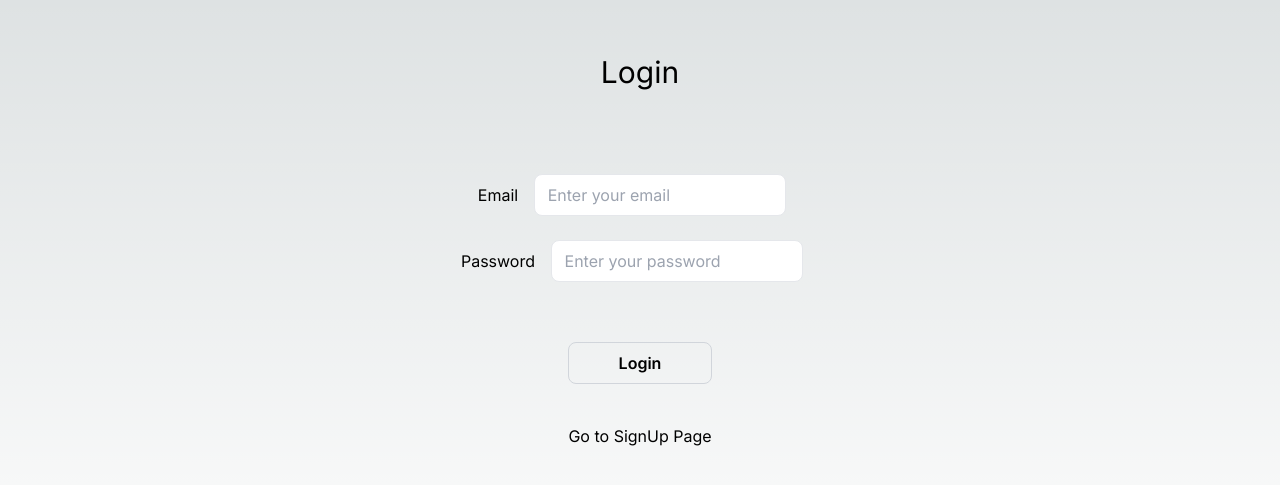
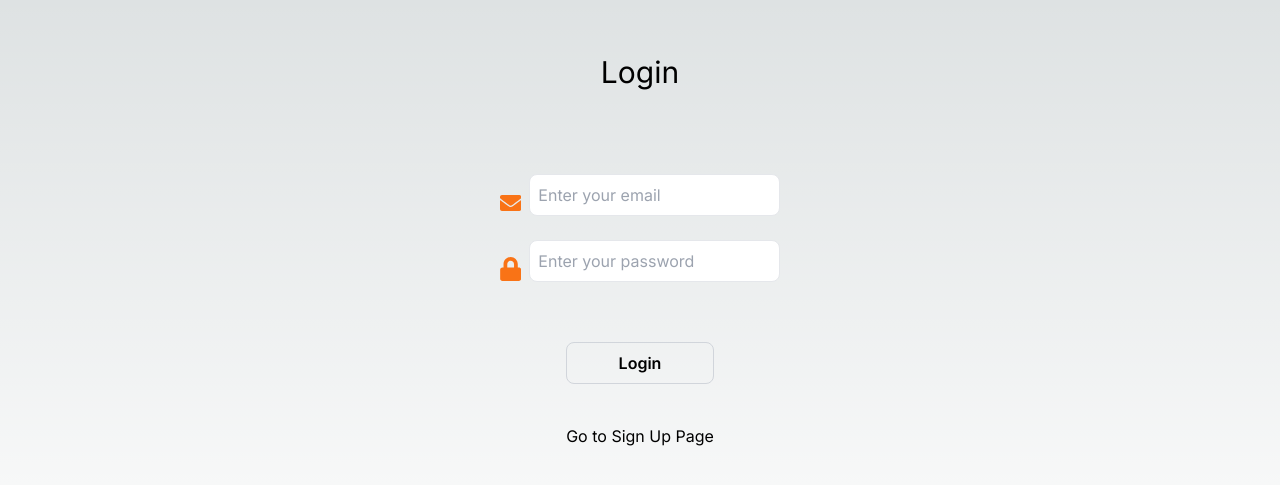
Before and after one commit to Soumyadipmaity1/User-Auth-app, a Next.js app: page /login in a window 1280 px wide. Shown: the part 159-644 px from the top of the page. Built offline with nearby package versions, Linux system fonts and the light colour scheme.

Commit message:
chore: Update login page with email and password input styling

```diff
--- a/src/app/login/page.tsx
+++ b/src/app/login/page.tsx
@@ -4,6 +4,8 @@ import { useRouter } from "next/navigation";
 import React, { useEffect } from "react";
 import axios from "axios";
 import toast from "react-hot-toast";
+import { FaEnvelope, FaLock } from "react-icons/fa";
+
 function page() {
   const router = useRouter();
   const [user, setUser] = React.useState({
@@ -35,28 +37,28 @@ toast.error(error.message)
       }
   }, [user]);
   return (
-    <div className="flex flex-col items-center justify-center min-h-screen py-5 ">
-      <h1 className=" p-5 text-3xl pb-20">{loading ? "Processing" : "Login"}</h1>
-      <div className="p-1 ">
-        <label htmlFor="email">Email</label>
+    <div className="flex flex-col items-center justify-center min-h-screen py-5">
+    <h1 className="p-5 text-3xl pb-20">{loading ? "Processing" : "Login"}</h1>
+    <div className="p-1 flex items-center w-72">
+      <FaEnvelope className="text-orange-500 mr-2 text-2xl" />
       <input
         type="email"
         id="email"
         value={user.email}
         onChange={(e) => setUser({ ...user, email: e.target.value })}
-          placeholder=" Enter your email"
-          className="p-2 mx-4 border  rounded-lg text-black mb-4 focus:outline-none focus:border-gray-600"
+        placeholder="Enter your email"
+        className="p-2 border rounded-lg text-black mb-4 focus:outline-none focus:border-gray-600 w-full"
       />
     </div>
-      <div className="p-1 ">
-        <label htmlFor="password">Password</label>
+    <div className="p-1 flex items-center w-72">
+      <FaLock className="text-orange-500 mr-2 text-2xl" />
       <input
         type="password"
         id="password"
         value={user.password}
         onChange={(e) => setUser({ ...user, password: e.target.value })}
-          placeholder=" Enter your password"
-          className="p-2 mx-4 border  rounded-lg text-black mb-4 focus:outline-none focus:border-gray-600"
+        placeholder="Enter your password"
+        className="p-2 border rounded-lg text-black mb-4 focus:outline-none focus:border-gray-600 w-full"
       />
     </div>
     <div className="flex flex-col justify-center">
@@ -65,8 +67,9 @@ toast.error(error.message)
         onClick={onLogin}
       >
         Login
-        </button><br />
-        <Link href="/signup">Go to SignUp Page</Link>
+      </button>
+      <br />
+      <Link href="/signup">Go to Sign Up Page</Link>
     </div>
   </div>
   );
```
Lines whose indentation alone changed are shown as unchanged.
